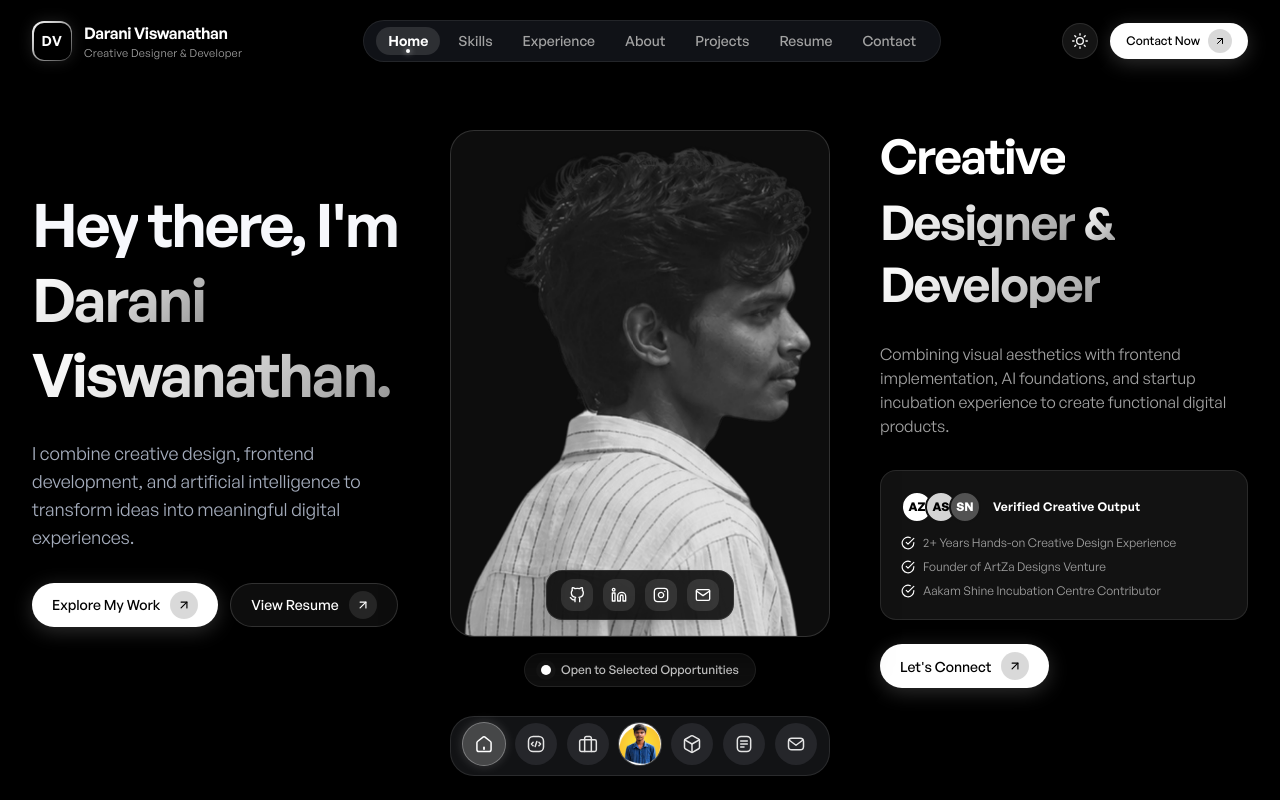
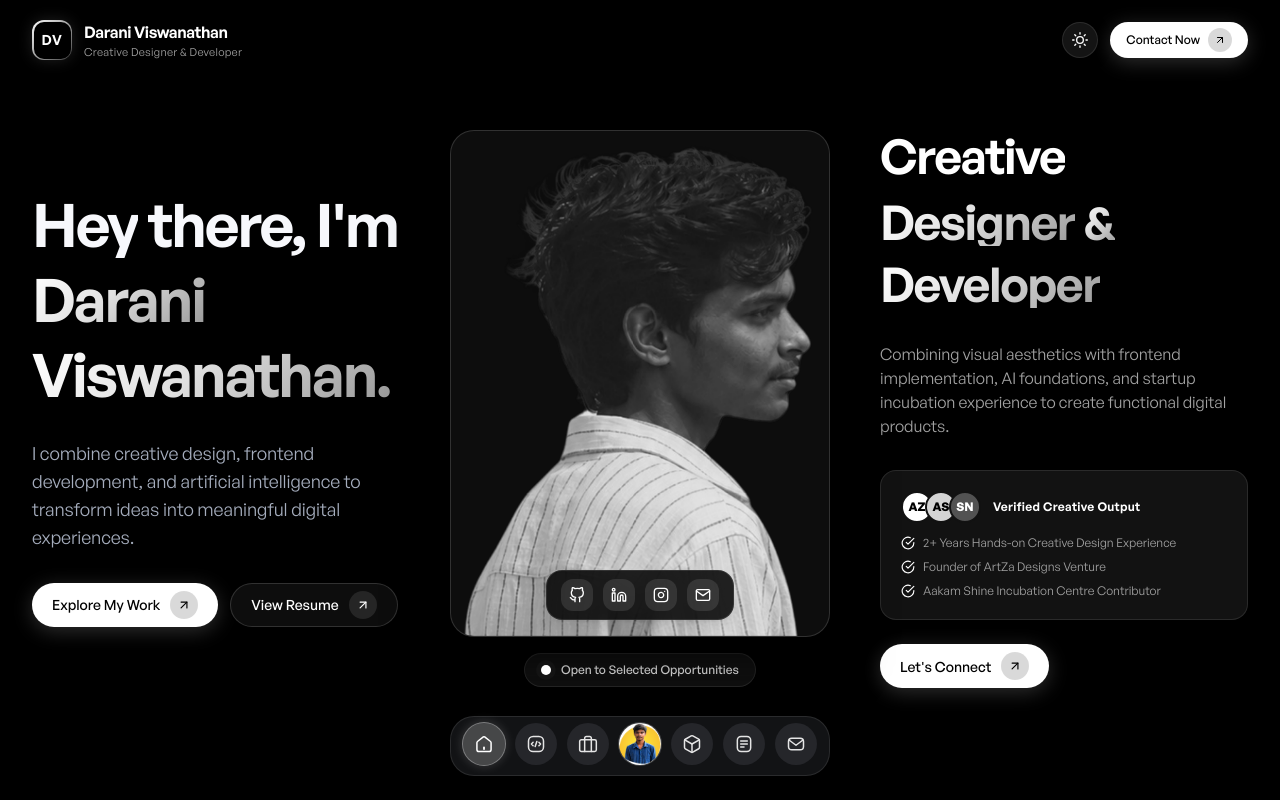
Before and after one commit to svdarani/daraniportfolio, a Next.js app: page / in a window 1280 px wide. Shown: the top 800 px of the page. Built offline with nearby package versions, Linux system fonts and the light colour scheme; a web font is replaced by a local one.

Commit message:
feat: add NovaNavbar component with responsive navigation and mobile menu drawer

```diff
--- a/src/components/layout/NovaNavbar.tsx
+++ b/src/components/layout/NovaNavbar.tsx
@@ -106,36 +106,6 @@ export const NovaNavbar: React.FC = () => {
           </div>
         </Link>
 
-        {/* Center Desktop Navigation */}
-        <nav
-          role="navigation"
-          aria-label="Primary Navigation"
-          className="hidden md:flex items-center gap-1 lg:gap-1.5 px-3 py-1.5 rounded-full bg-neutral-100/90 dark:bg-[#12141A]/90 border border-neutral-200 dark:border-white/[0.08] backdrop-blur-md shadow-xs"
-        >
-          {navLinks.map((link) => {
-            const isActive =
-              link.href === "/"
-                ? pathname === "/"
-                : pathname === link.href || (link.href !== "/" && pathname.startsWith(link.href + "/"));
-
-            return (
-              <Link
-                key={link.name}
-                href={link.href}
-                className={`relative px-3 py-1 rounded-full text-xs lg:text-sm font-modernist font-medium transition-all duration-200 ${
-                  isActive
-                    ? "text-black dark:text-white bg-white dark:bg-white/[0.12] shadow-xs font-semibold"
-                    : "text-neutral-600 hover:text-black dark:text-neutral-400 dark:hover:text-white hover:bg-neutral-200/50 dark:hover:bg-white/[0.04]"
-                }`}
-              >
-                {link.name}
-                {isActive && (
-                  <span className="absolute bottom-0.5 left-1/2 -translate-x-1/2 w-1 h-1 rounded-full bg-black dark:bg-white shadow-[0_0_6px_rgba(255,255,255,0.8)]" />
-                )}
-              </Link>
-            );
-          })}
-        </nav>
 
         {/* Right Desktop Actions (Theme Switcher + Contact CTA) */}
         <div className="hidden md:flex items-center gap-3">
```
Also changed, not shown: 1 other file (tests, documents, lock files or other folders).
